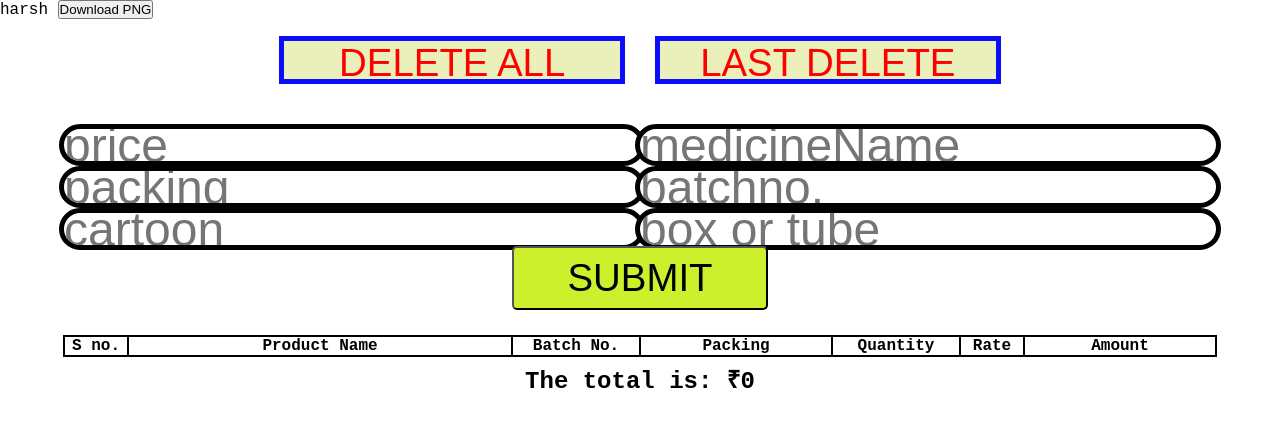
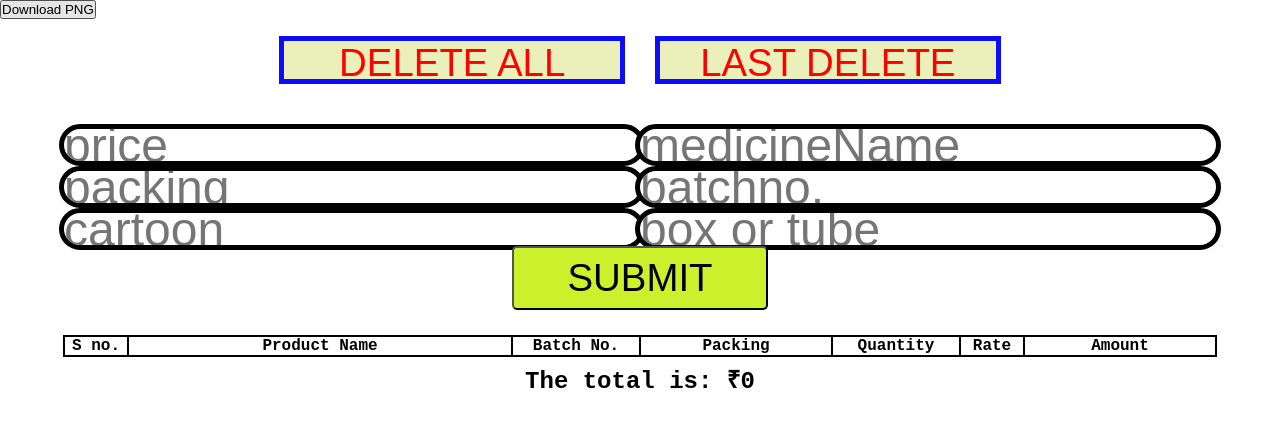
Before and after one commit to Harshllcode/medicine-bill, a plain HTML site: page index.html in a window 1280 px wide. Drawn offline with Linux system fonts and the light colour scheme.

Commit message:
Update index.html

```diff
--- a/index.html
+++ b/index.html
@@ -7,7 +7,6 @@
 </head>
 
 <body>
-    harsh
     <button id="downloadPng">Download PNG</button>
     <div class="buttons">
         <button class="reset-btn btn" onclick="resetBill()">Delete All</button>
```
